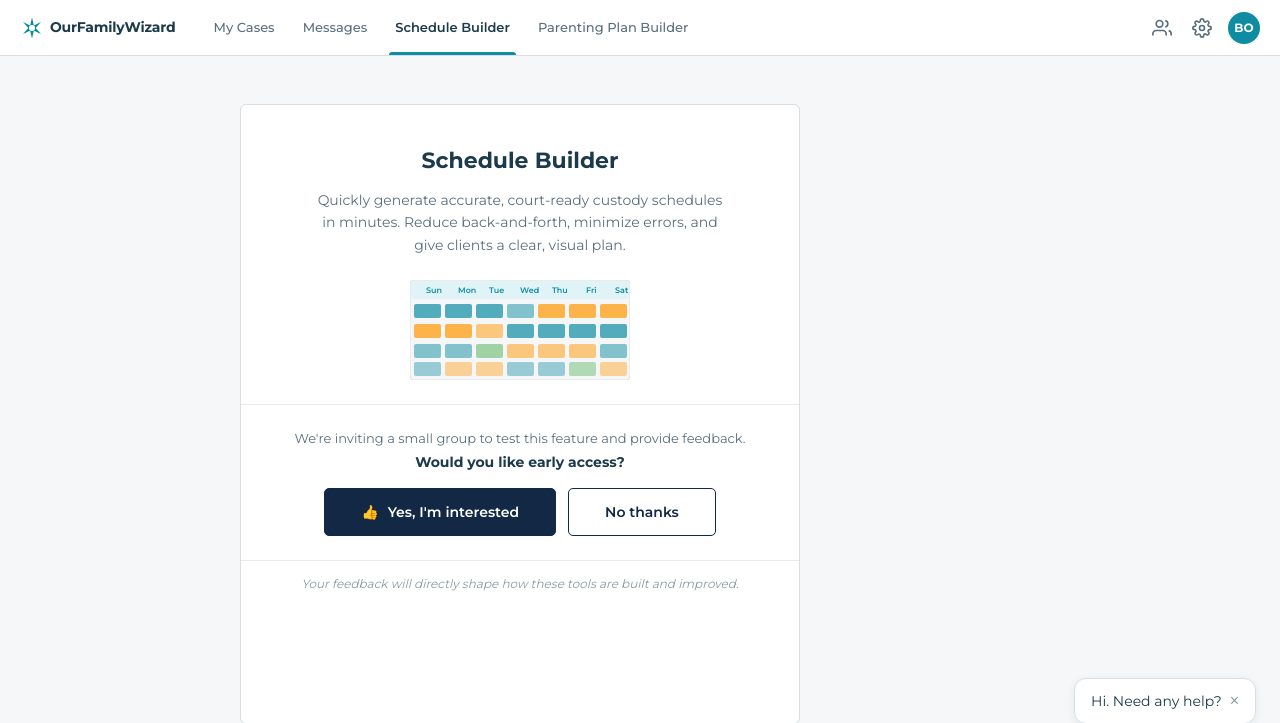
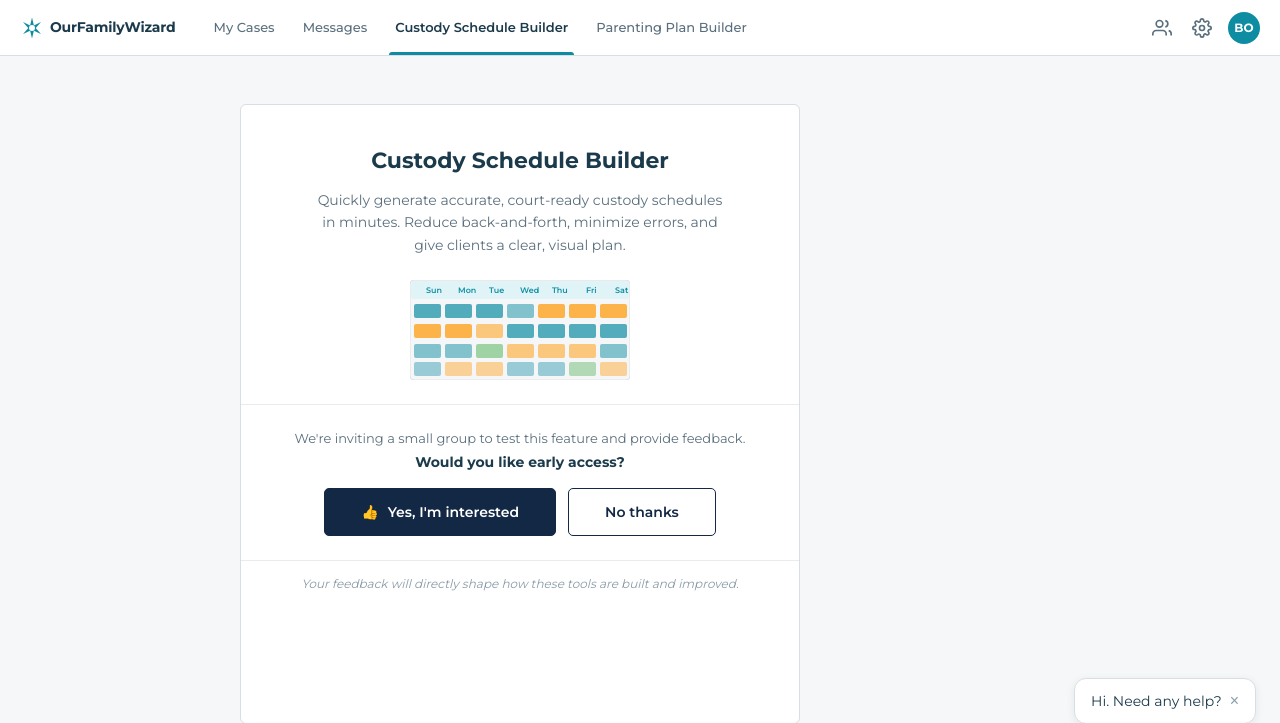
Before and after one commit to aschneider-bit/pro-test-march-2026, a FastAPI app: page /custody-navigator in a window 1280 px wide. Shown: the top 723 px of the page. Run offline with FastAPI, Linux system fonts and the light colour scheme.

Commit message:
auto: update base.html

```diff
--- a/templates/base.html
+++ b/templates/base.html
@@ -26,7 +26,7 @@
             <div class="nav-tabs">
                 <a href="/my-cases" class="nav-tab {% if active_tab == 'my-cases' %}active{% endif %}">My Cases</a>
                 <a href="/messages" class="nav-tab {% if active_tab == 'messages' %}active{% endif %}">Messages</a>
-                <a href="/custody-navigator" class="nav-tab {% if active_tab == 'custody-navigator' %}active{% endif %}">Schedule Builder</a>
+                <a href="/custody-navigator" class="nav-tab {% if active_tab == 'custody-navigator' %}active{% endif %}">Custody Schedule Builder</a>
                 <a href="/parenting-plan/new" class="nav-tab {% if active_tab == 'parenting-plan' %}active{% endif %}">Parenting Plan Builder</a>
             </div>
             <div class="nav-right">
--- a/templates/custody_navigator.html
+++ b/templates/custody_navigator.html
@@ -1,6 +1,6 @@
 {% extends "base.html" %}
 
-{% block title %}Schedule Builder — OFW Pro{% endblock %}
+{% block title %}Custody Schedule Builder — OFW Pro{% endblock %}
 
 {% block content %}
 <div class="page-layout">
@@ -9,7 +9,7 @@
         <div class="splash-card">
             <!-- Feature Info -->
             <div class="splash-top">
-                <h1 class="splash-title">Schedule Builder</h1>
+                <h1 class="splash-title">Custody Schedule Builder</h1>
                 <p class="splash-desc">Quickly generate accurate, court-ready custody schedules in minutes. Reduce back-and-forth, minimize errors, and give clients a clear, visual plan.</p>
 
                 <!-- Calendar illustration -->
```
